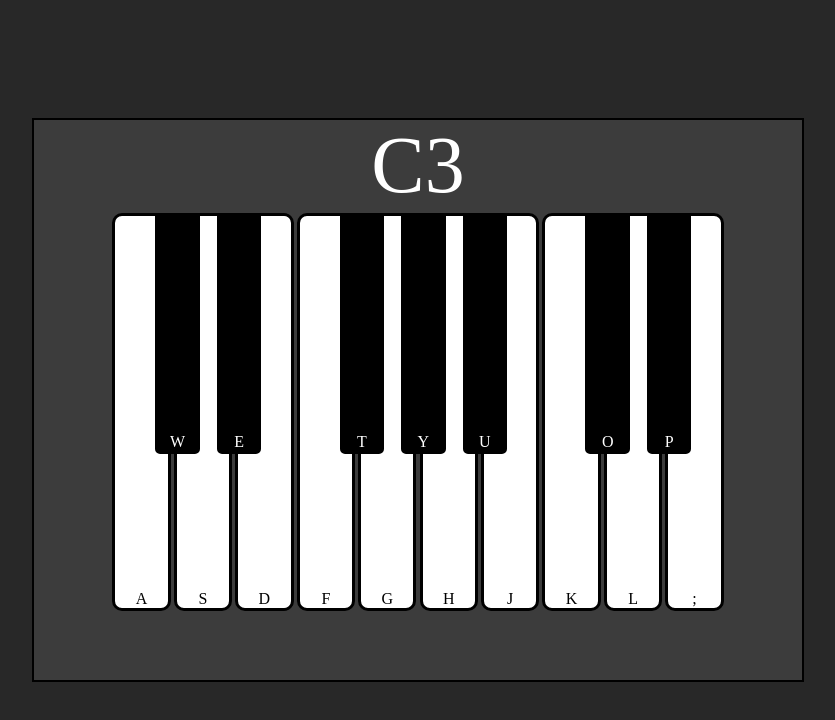
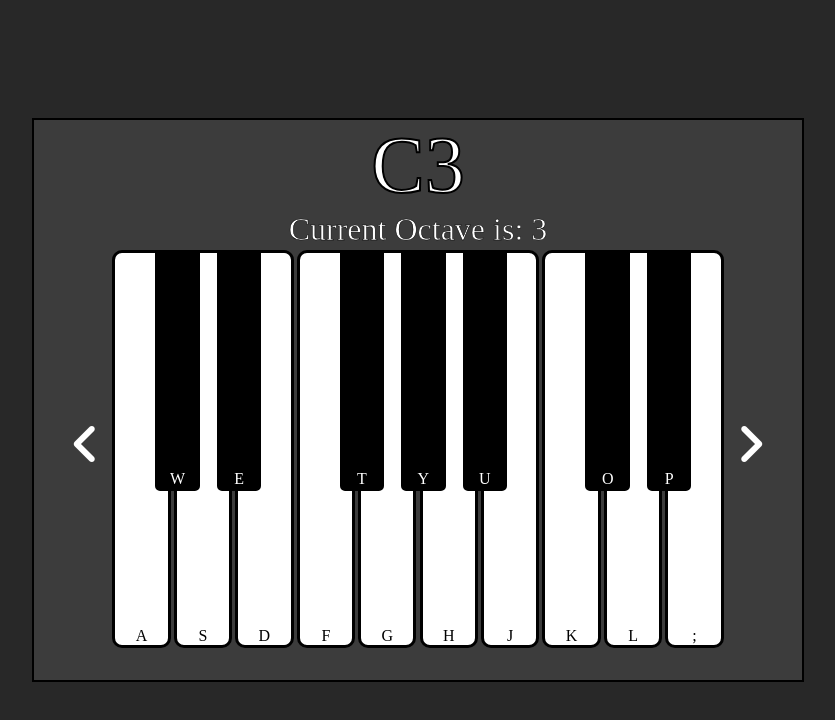
Before and after one commit to ericandradestrohm/mod-2-piano-project-eric-andrade-strohm, a plain HTML site: page index.html in a window 1280 px wide. Both pictures are taken after a click on the button "Start". Shown: the whole page, without its empty margins (222-1057 px from the left). Drawn offline with Linux system fonts and the light colour scheme; no server answers.

Commit message:
Added Arrows for changing octaves. Also added outlines for easier text readibility

```diff
--- a/app.js
+++ b/app.js
@@ -38,6 +38,8 @@ const pianoKeys = document.querySelector('.piano-keys');
 const audioLoader = document.querySelector('.audio-loader');
 const loadingDiv = document.querySelector('.loading');
 const displayKeyName = document.querySelector('.key-name');
+const pianoWrapper = document.querySelector('.piano-keys-wrapper');
+const octaveDiv = document.querySelector('.octave-text');
 mapKeyIDs(dataKeys, curOctave);
 
 function mapKeyIDs(keyMappings, octave) {
@@ -51,6 +53,7 @@ function mapKeyIDs(keyMappings, octave) {
             pianoKeyElement.id = `${keyMappings[keyCode]}` + (octave + 1);
         }
     }
+    octaveDiv.innerHTML = `Current Octave is: ${octave}`;
 }
 
 // For loading and playing Audio
@@ -132,7 +135,6 @@ function playKey(e) {
     }
 }
 function unPlayKey(e) {
-    console.log(e)
     if (e.type === 'mouseup') {
         const keyDiv = document.querySelector(`.playing`);
         if (keyDiv) {
@@ -182,6 +184,15 @@ window.addEventListener('keydown', playKey);
 window.addEventListener('keyup', unPlayKey);
 pianoKeys.addEventListener('mousedown', playKey);
 window.addEventListener('mouseup', unPlayKey);
+pianoWrapper.addEventListener('click',(e) => {
+    if (e.target.classList.contains('fa-angle-left')){
+        curOctave -= 1;
+        mapKeyIDs(dataKeys, curOctave);
+    } else if (e.target.classList.contains('fa-angle-right')){
+        curOctave += 1;
+        mapKeyIDs(dataKeys, curOctave);
+    }
+});
 
 const startButton = document.getElementById('start-button');
 const splash = document.getElementById('splash');
--- a/index.html
+++ b/index.html
@@ -6,6 +6,7 @@
     <meta name="viewport" content="width=device-width, initial-scale=1.0">
     <title>Piano Player</title>
     <link rel="stylesheet" href="./styles.css">
+    <link rel="stylesheet" href="https://cdnjs.cloudflare.com/ajax/libs/font-awesome/6.6.0/css/all.min.css" />
 </head>
 
 <body>
@@ -21,7 +22,9 @@
     <div class="container" id="main-content">
         <div class="piano-container">
             <div class='key-name big-font'>C3</div>
-
+            <div class="octave-text"></div>
+            <div class="piano-keys-wrapper">
+                <i class="fa-solid fa-angle-left arrow"></i>
                 <div class="piano-keys">
                     <div class="keys reg-keys" data-key="65">A</div>
                     <div class="keys black-keys black-position-1" data-key="87">W</div>
@@ -41,7 +44,8 @@
                     <div class="keys black-keys black-position-7" data-key="80">P</div>
                     <div class="keys reg-keys" data-key="59">;</div>
                 </div>
-
+                <i class="fa-solid fa-angle-right arrow"></i>
+            </div>
         </div>
     </div>
     <div class="audio-loader"></div>
--- a/styles.css
+++ b/styles.css
@@ -27,6 +27,11 @@ body {
     border: 2px solid black;
     border-radius: 25px;
 }
+.octave-text {
+    font-size: 2rem;
+    color: white;
+    -webkit-text-stroke: 0.5px black;
+}
 .start-button {
     padding: 20px 40px;
     font-size: 2rem;
@@ -55,10 +60,17 @@ body {
     flex-direction: column;
     background-color: rgb(60, 60, 60);
 }
-
+.piano-keys-wrapper {
+    width: 100%;
+    height: 70%;
+    display: flex;
+    justify-content: center;
+    align-items: center;
+    position: relative;
+}
 .piano-keys {
     width: 80%;
-    height: 70%;
+    height: 100%;
     display: flex;
     justify-content: space-between;
     position: relative;
@@ -79,7 +91,15 @@ body {
     justify-content: flex-end;
     align-items: center;
 }
-
+.arrow {
+    font-size: 3rem;
+    color: white;
+    cursor: pointer;
+    padding: 10px;
+}
+.arrow:active {
+    color: black;
+}
 .reg-keys {
     background-color: white;
     z-index: 1;
@@ -110,6 +130,7 @@ body {
 .big-font {
     font-size: 10vh;
     color: white;
+    -webkit-text-stroke: 2px black;
 }
 
 .playing {
```
Lines whose indentation alone changed are shown as unchanged.
